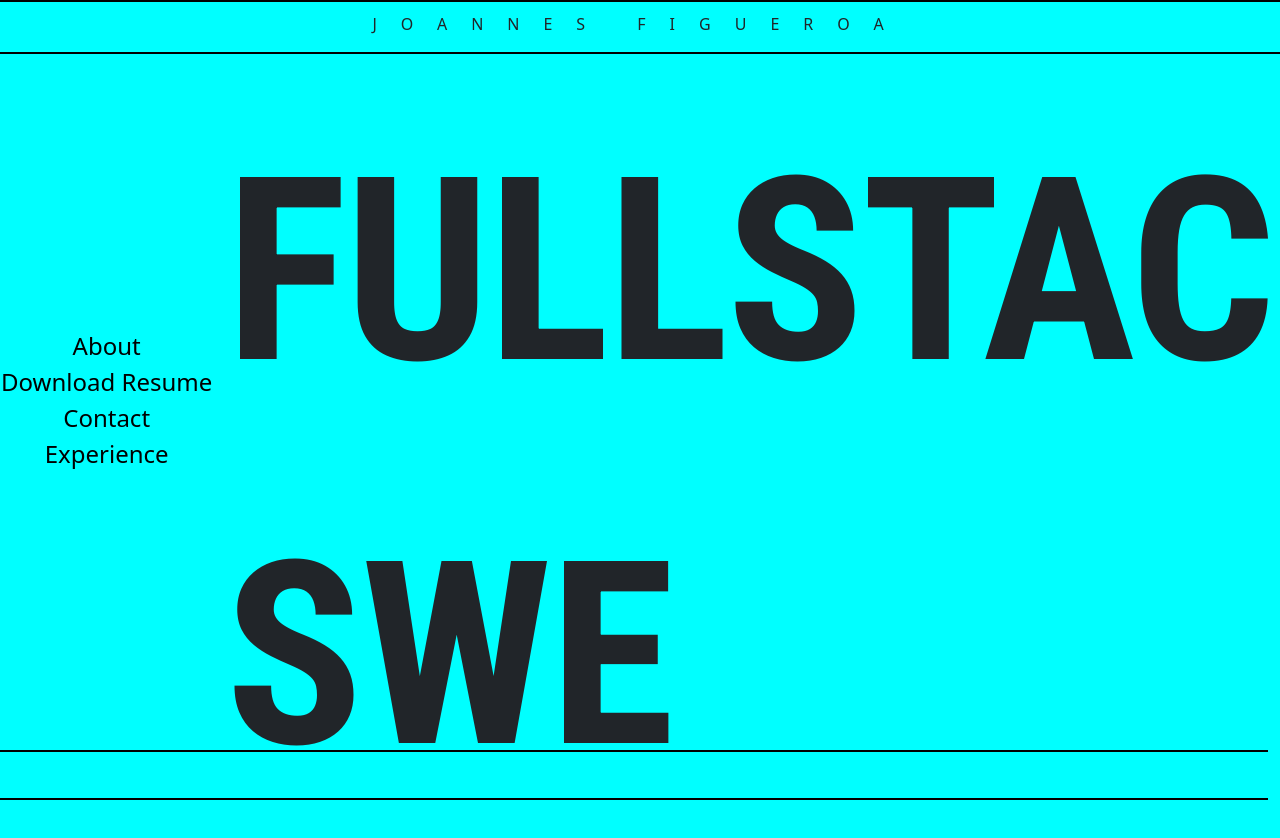
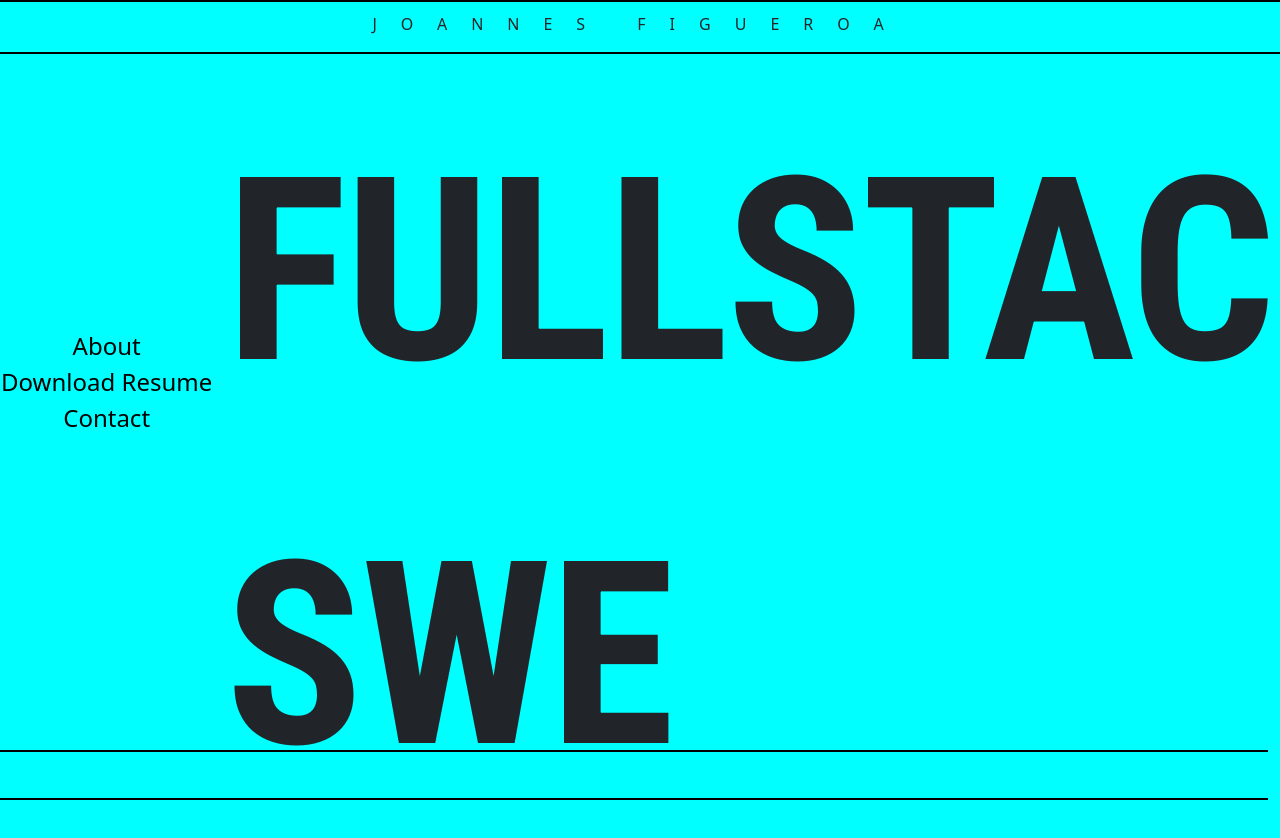
Before and after one commit to JoHeyJo/myWebsiteReact, a React (Create React App) app: page / in a window 1280 px wide. Shown: the top 838 px of the page. Built offline with nearby package versions, Linux system fonts and the light colour scheme.

Commit message:
removed experience

```diff
--- a/src/Nav.js
+++ b/src/Nav.js
@@ -15,7 +15,7 @@ function Nav(){
        <HashLink className="Nav-font" to="#Bio-about-me">About</HashLink>
        <a className="Nav-font" href="https://github.com/JoHeyJo/myWebsiteReact/raw/main/resume.pdf"> Download Resume</a>
        <HashLink className="Nav-font" to="#footer-content">Contact</HashLink>
-       <HashLink className="Nav-font" to="#footer-content">Experience</HashLink>
+       {/* <HashLink className="Nav-font" to="#footer-content">Experience</HashLink> */}
       </BrowserRouter>
   </Navbar>
  )
```
